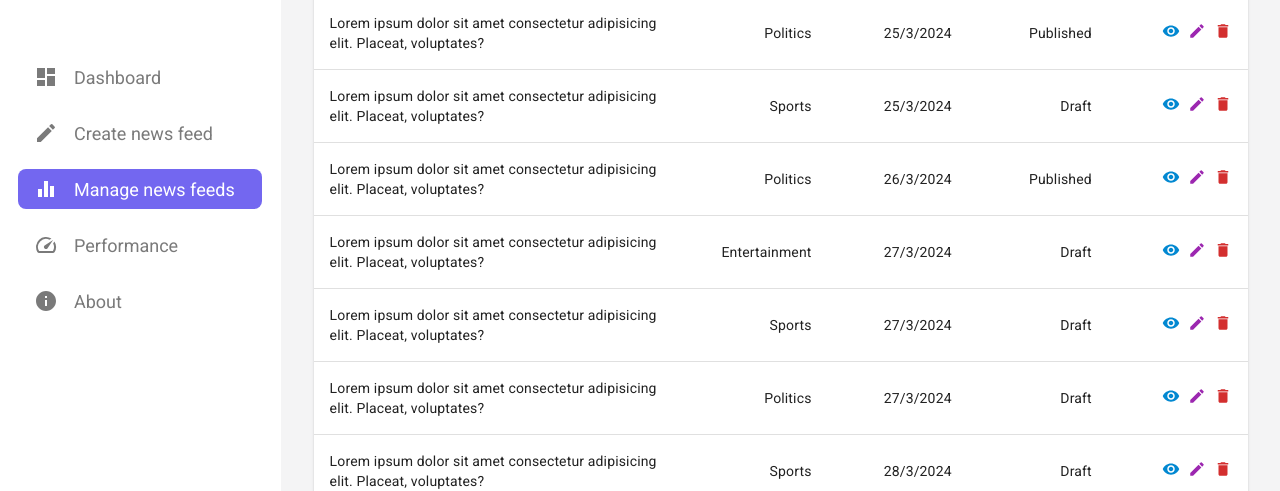
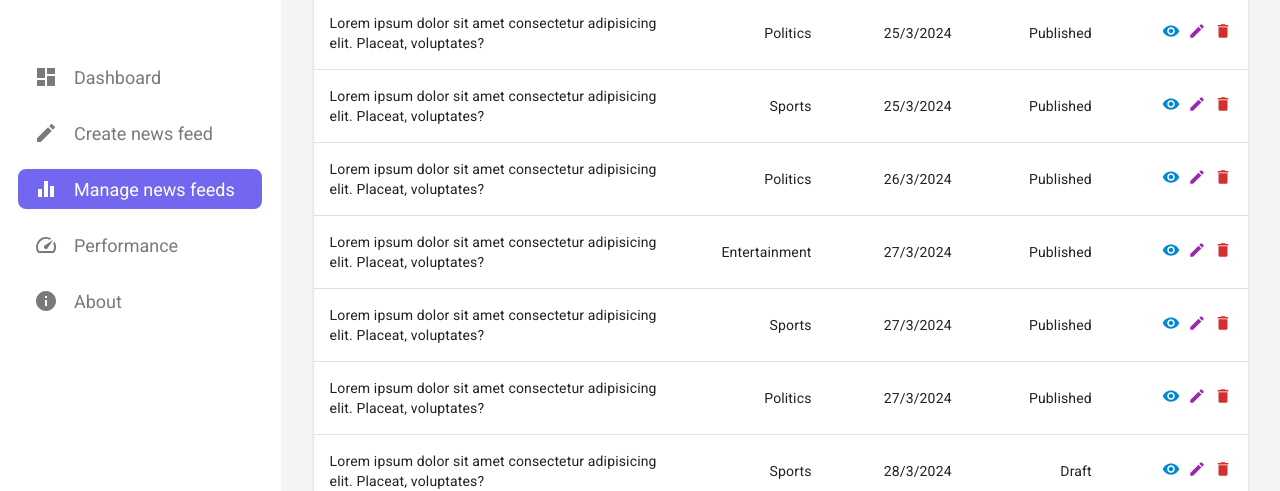
Before and after one commit to osSidd/admin-panel, a React (Vite) app: page /news-feed/manage in a window 1280 px wide. Shown: the part 193-684 px from the top of the page. Built offline with nearby package versions, Linux system fonts and the light colour scheme.

Commit message:
added img urls

```diff
--- a/src/static/feed.js
+++ b/src/static/feed.js
@@ -4,7 +4,7 @@ export default [
         title: 'Lorem ipsum dolor sit amet consectetur adipisicing elit. Placeat, voluptates?',
         category: 'Politics',
         content: 'Lorem, ipsum dolor sit amet consectetur adipisicing elit. Libero dolorem incidunt quam iusto laborum, ratione aliquam ea dicta, itaque aliquid quisquam doloremque voluptas possimus earum vel debitis. Excepturi commodi similique pariatur magnam unde autem hic officiis eveniet dicta repellendus, fugiat nobis delectus explicabo rerum recusandae error nemo perspiciatis iure provident, magni ipsa. In sit nesciunt sint impedit, culpa harum nobis. Ratione commodi vero tenetur nam totam sunt vitae accusantium, provident ipsam magnam minus nemo fuga molestias. Odit sequi sint libero vero at ipsa, ut laborum modi, excepturi recusandae, reiciendis blanditiis officia aspernatur aperiam cum maiores deserunt voluptatem placeat. Aspernatur, repellendus!',
-        multimedia: '',
+        multimedia: {url: 'https://images.unsplash.com/photo-1497008386681-a7941f08011e?q=80&w=1780&auto=format&fit=crop&ixlib=rb-4.0.3&ixid=M3wxMjA3fDB8MHxwaG90by1wYWdlfHx8fGVufDB8fHx8fA%3D%3D', type: 'image/jpg'},
         author: '',
         createdAt: '25/3/2024',
         status:'Published',
@@ -17,10 +17,10 @@ export default [
         title: 'Lorem ipsum dolor sit amet consectetur adipisicing elit. Placeat, voluptates?',
         category: 'Sports',
         content: 'Lorem, ipsum dolor sit amet consectetur adipisicing elit. Libero dolorem incidunt quam iusto laborum, ratione aliquam ea dicta, itaque aliquid quisquam doloremque voluptas possimus earum vel debitis. Excepturi commodi similique pariatur magnam unde autem hic officiis eveniet dicta repellendus, fugiat nobis delectus explicabo rerum recusandae error nemo perspiciatis iure provident, magni ipsa. In sit nesciunt sint impedit, culpa harum nobis. Ratione commodi vero tenetur nam totam sunt vitae accusantium, provident ipsam magnam minus nemo fuga molestias. Odit sequi sint libero vero at ipsa, ut laborum modi, excepturi recusandae, reiciendis blanditiis officia aspernatur aperiam cum maiores deserunt voluptatem placeat. Aspernatur, repellendus!',
-        multimedia: '',
+        multimedia: {url:'https://cdn.pixabay.com/photo/2013/07/12/19/16/newspaper-154444_1280.png', type: 'image/jpg'},
         author: '',
         createdAt: '25/3/2024',
-        status:'Draft',
+        status:'Published',
         comments: 21,
         views: 302,
         likes: 21,
@@ -30,7 +30,7 @@ export default [
         title: 'Lorem ipsum dolor sit amet consectetur adipisicing elit. Placeat, voluptates?',
         category: 'Politics',
         content: 'Lorem, ipsum dolor sit amet consectetur adipisicing elit. Libero dolorem incidunt quam iusto laborum, ratione aliquam ea dicta, itaque aliquid quisquam doloremque voluptas possimus earum vel debitis. Excepturi commodi similique pariatur magnam unde autem hic officiis eveniet dicta repellendus, fugiat nobis delectus explicabo rerum recusandae error nemo perspiciatis iure provident, magni ipsa. In sit nesciunt sint impedit, culpa harum nobis. Ratione commodi vero tenetur nam totam sunt vitae accusantium, provident ipsam magnam minus nemo fuga molestias. Odit sequi sint libero vero at ipsa, ut laborum modi, excepturi recusandae, reiciendis blanditiis officia aspernatur aperiam cum maiores deserunt voluptatem placeat. Aspernatur, repellendus!',
-        multimedia: '',
+        multimedia: {type: 'https://cdn.pixabay.com/photo/2013/07/12/17/43/newspaper-152320_1280.png', type:'image/jpg'},
         author: '',
         createdAt: '26/3/2024',
         status:'Published',
@@ -43,10 +43,10 @@ export default [
         title: 'Lorem ipsum dolor sit amet consectetur adipisicing elit. Placeat, voluptates?',
         category: 'Entertainment',
         content: 'Lorem, ipsum dolor sit amet consectetur adipisicing elit. Libero dolorem incidunt quam iusto laborum, ratione aliquam ea dicta, itaque aliquid quisquam doloremque voluptas possimus earum vel debitis. Excepturi commodi similique pariatur magnam unde autem hic officiis eveniet dicta repellendus, fugiat nobis delectus explicabo rerum recusandae error nemo perspiciatis iure provident, magni ipsa. In sit nesciunt sint impedit, culpa harum nobis. Ratione commodi vero tenetur nam totam sunt vitae accusantium, provident ipsam magnam minus nemo fuga molestias. Odit sequi sint libero vero at ipsa, ut laborum modi, excepturi recusandae, reiciendis blanditiis officia aspernatur aperiam cum maiores deserunt voluptatem placeat. Aspernatur, repellendus!',
-        multimedia: '',
+        multimedia: {url: 'https://cdn.pixabay.com/photo/2017/06/10/07/22/news-2389226_1280.png', type: 'image/jpg'},
         author: '',
         createdAt: '27/3/2024',
-        status:'Draft',
+        status:'Published',
         comments: 10,
         views: 2023,
         likes: 661,
@@ -56,10 +56,10 @@ export default [
         title: 'Lorem ipsum dolor sit amet consectetur adipisicing elit. Placeat, voluptates?',
         category: 'Sports',
         content: 'Lorem, ipsum dolor sit amet consectetur adipisicing elit. Libero dolorem incidunt quam iusto laborum, ratione aliquam ea dicta, itaque aliquid quisquam doloremque voluptas possimus earum vel debitis. Excepturi commodi similique pariatur magnam unde autem hic officiis eveniet dicta repellendus, fugiat nobis delectus explicabo rerum recusandae error nemo perspiciatis iure provident, magni ipsa. In sit nesciunt sint impedit, culpa harum nobis. Ratione commodi vero tenetur nam totam sunt vitae accusantium, provident ipsam magnam minus nemo fuga molestias. Odit sequi sint libero vero at ipsa, ut laborum modi, excepturi recusandae, reiciendis blanditiis officia aspernatur aperiam cum maiores deserunt voluptatem placeat. Aspernatur, repellendus!',
-        multimedia: '',
+        multimedia: {url: 'https://images.pexels.com/photos/1369476/pexels-photo-1369476.jpeg?auto=compress&cs=tinysrgb&w=1260&h=750&dpr=2', type:'image/url'},
         author: '',
         createdAt: '27/3/2024',
-        status:'Draft',
+        status:'Published',
         comments: 2,
         views: 99,
         likes: 62,
@@ -69,10 +69,10 @@ export default [
         title: 'Lorem ipsum dolor sit amet consectetur adipisicing elit. Placeat, voluptates?',
         category: 'Politics',
         content: 'Lorem, ipsum dolor sit amet consectetur adipisicing elit. Libero dolorem incidunt quam iusto laborum, ratione aliquam ea dicta, itaque aliquid quisquam doloremque voluptas possimus earum vel debitis. Excepturi commodi similique pariatur magnam unde autem hic officiis eveniet dicta repellendus, fugiat nobis delectus explicabo rerum recusandae error nemo perspiciatis iure provident, magni ipsa. In sit nesciunt sint impedit, culpa harum nobis. Ratione commodi vero tenetur nam totam sunt vitae accusantium, provident ipsam magnam minus nemo fuga molestias. Odit sequi sint libero vero at ipsa, ut laborum modi, excepturi recusandae, reiciendis blanditiis officia aspernatur aperiam cum maiores deserunt voluptatem placeat. Aspernatur, repellendus!',
-        multimedia: '',
+        multimedia: {url: "https://images.pexels.com/photos/256523/pexels-photo-256523.jpeg?auto=compress&cs=tinysrgb&w=1260&h=750&dpr=2", type: 'image/jpg'},
         author: '',
         createdAt: '27/3/2024',
-        status:'Draft',
+        status:'Published',
         comments: 0,
         views: 123,
         likes: 12,
@@ -82,7 +82,7 @@ export default [
         title: 'Lorem ipsum dolor sit amet consectetur adipisicing elit. Placeat, voluptates?',
         category: 'Sports',
         content: 'Lorem, ipsum dolor sit amet consectetur adipisicing elit. Libero dolorem incidunt quam iusto laborum, ratione aliquam ea dicta, itaque aliquid quisquam doloremque voluptas possimus earum vel debitis. Excepturi commodi similique pariatur magnam unde autem hic officiis eveniet dicta repellendus, fugiat nobis delectus explicabo rerum recusandae error nemo perspiciatis iure provident, magni ipsa. In sit nesciunt sint impedit, culpa harum nobis. Ratione commodi vero tenetur nam totam sunt vitae accusantium, provident ipsam magnam minus nemo fuga molestias. Odit sequi sint libero vero at ipsa, ut laborum modi, excepturi recusandae, reiciendis blanditiis officia aspernatur aperiam cum maiores deserunt voluptatem placeat. Aspernatur, repellendus!',
-        multimedia: '',
+        multimedia: {url:'https://images.pexels.com/photos/159652/table-food-book-newspaper-159652.jpeg?auto=compress&cs=tinysrgb&w=1260&h=750&dpr=2', type:'image/jpg'},
         author: '',
         createdAt: '28/3/2024',
         status:'Draft',
```
